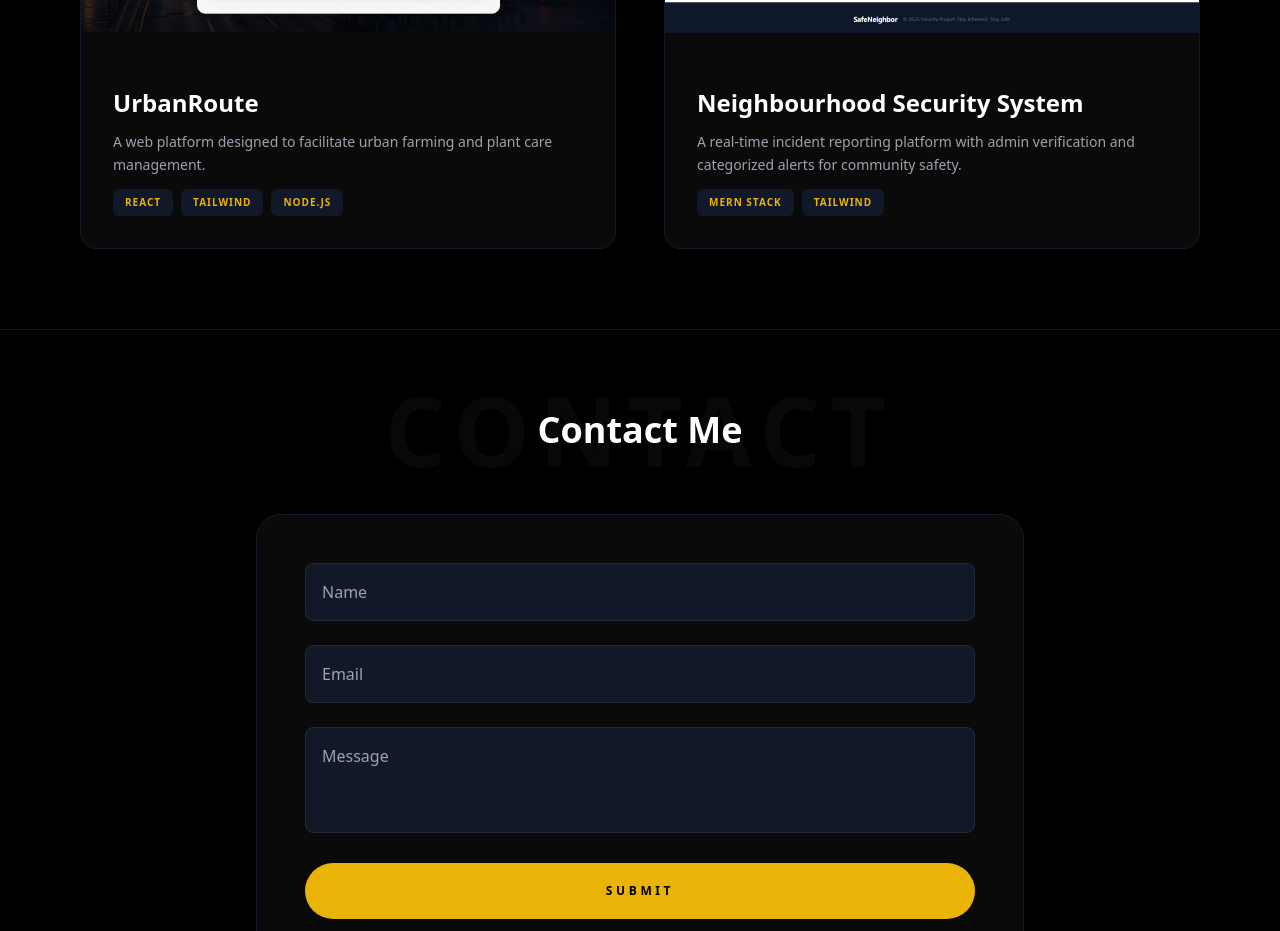
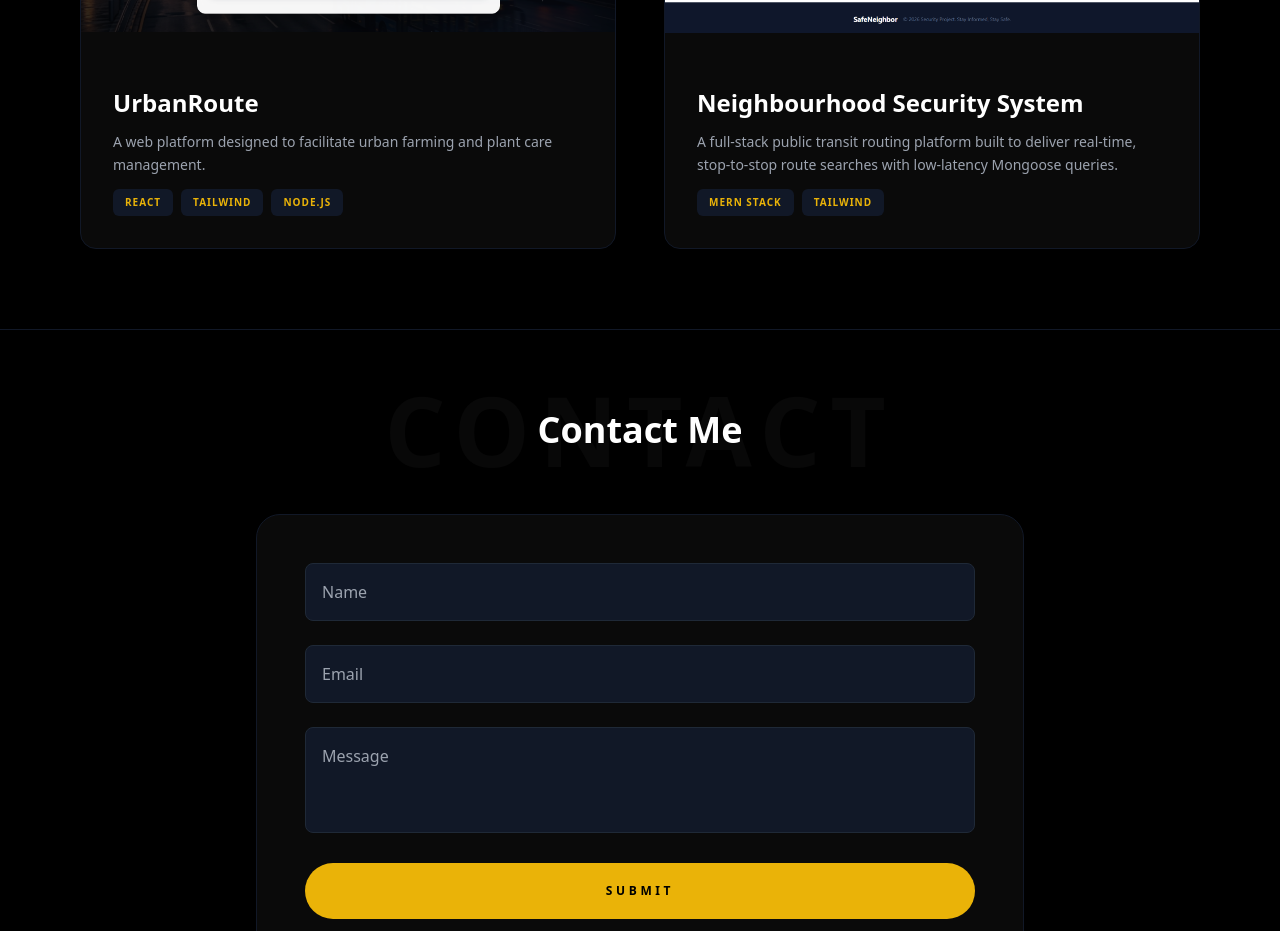
Before and after one commit to salonisetia/Portfolio, a React (Create React App) app in the folder frontend/: page / in a window 1280 px wide. Shown: the part 2840-3771 px from the top of the page. Built offline with nearby package versions, Linux system fonts and the light colour scheme.

Commit message:
fix description

```diff
--- a/frontend/src/Home.js
+++ b/frontend/src/Home.js
@@ -169,7 +169,7 @@ function Home() {
                 img: '/Uploads/SafeNeighbour.png',
                 tech: ['MERN Stack', 'Tailwind'],
                 link: 'https://neighbour-security-system-2u2t.vercel.app/',
-                description: 'A real-time incident reporting platform with admin verification and categorized alerts for community safety.'
+                description: 'A full-stack public transit routing platform built to deliver real-time, stop-to-stop route searches with low-latency Mongoose queries.'
               }
             ].map((project, index) => (
               <a key={index} href={project.link} target="_blank" rel="noopener noreferrer" className="group overflow-hidden rounded-2xl bg-[#0a0a0a] border border-gray-900 hover:border-yellow-500 block">
```
